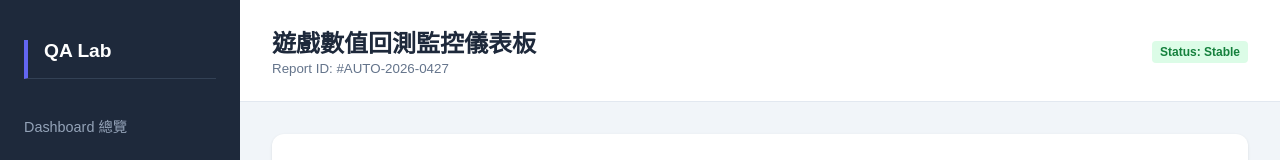
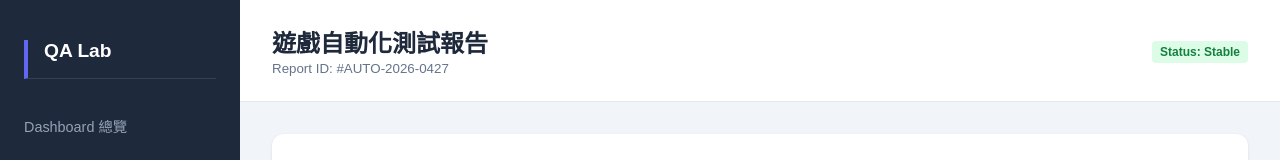
Before and after one commit to rosechangproject/Gametest_report, a plain HTML site: page index.html in a window 1280 px wide. Shown: the top 160 px of the page. Drawn offline with nearby package versions, Linux system fonts and the light colour scheme.

Commit message:
change title2

```diff
--- a/index.html
+++ b/index.html
@@ -149,7 +149,7 @@
 <main>
     <header id="top">
         <div>
-            <h1 style="margin:0; font-size: 1.5rem;">遊戲數值回測監控儀表板</h1>
+            <h1 style="margin:0; font-size: 1.5rem;">遊戲自動化測試報告</h1>
             <small style="color: #64748b;">Report ID: #AUTO-2026-0427</small>
         </div>
         <div style="text-align: right;">
```
